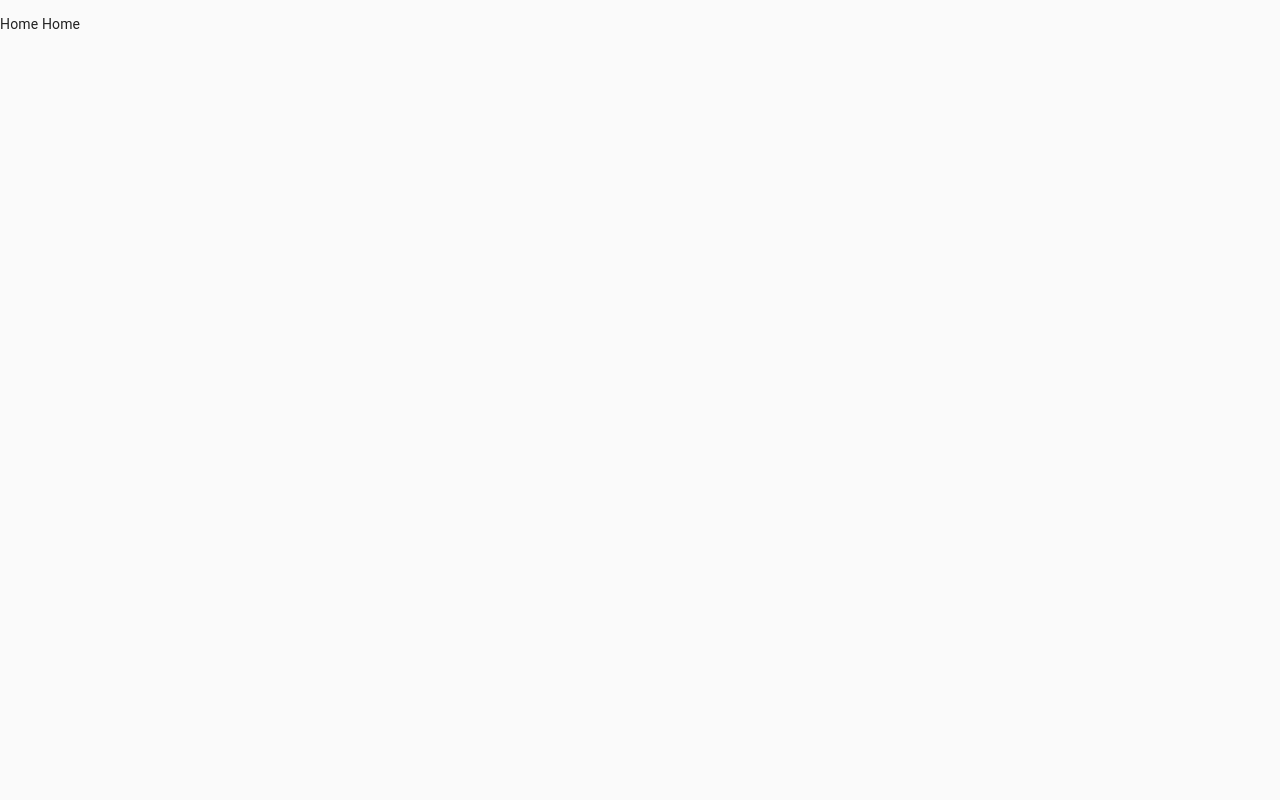
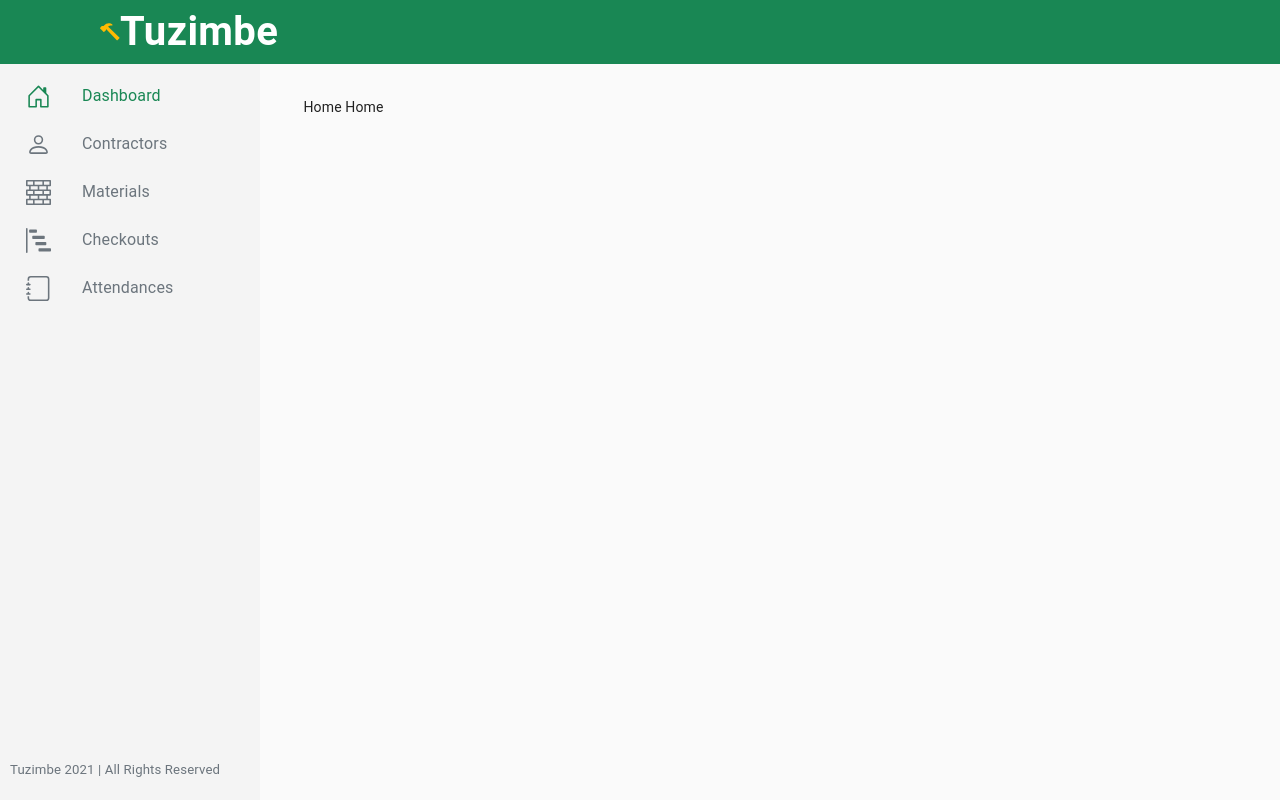
Before and after one commit to PrincesaTyne/tuzimbe, a Next.js app: page / in a window 1280 px wide. Built offline with nearby package versions, Linux system fonts and the light colour scheme.

Commit message:
implement sidebar feature

```diff
--- a/package.json
+++ b/package.json
@@ -12,7 +12,8 @@
     "@material-ui/icons": "^4.11.2",
     "next": "12.0.3",
     "react": "17.0.2",
-    "react-dom": "17.0.2"
+    "react-dom": "17.0.2",
+    "react-icons": "^4.3.1"
   },
   "devDependencies": {
     "@types/node": "16.11.6",
--- /dev/null
+++ b/src/components/layout/Sidebar.tsx
@@ -0,0 +1,223 @@
+import React, { JSXElementConstructor, ReactElement } from "react";
+import { makeStyles } from "@material-ui/core/styles";
+import CssBaseline from "@material-ui/core/CssBaseline";
+import Drawer from "@material-ui/core/Drawer";
+import Box from "@material-ui/core/Box";
+import AppBar from "@material-ui/core/AppBar";
+import Toolbar from "@material-ui/core/Toolbar";
+import List from "@material-ui/core/List";
+import Typography from "@material-ui/core/Typography";
+import IconButton from "@material-ui/core/IconButton";
+import Link from "@material-ui/core/Link";
+import MenuIcon from "@material-ui/icons/Menu";
+import ListItem from "@material-ui/core/ListItem";
+import ListItemIcon from "@material-ui/core/ListItemIcon";
+import ListItemText from "@material-ui/core/ListItemText";
+import { useRouter } from "next/router";
+import Grid from "@material-ui/core/Grid";
+import Hidden from "@material-ui/core/Hidden";
+import Container from "@material-ui/core/Container";
+import { RouteType } from "../../types/common";
+import theme from "../../styles/theme";
+import routes from "../../routes";
+import { BsHammer } from "react-icons/bs";
+
+const useStyles = makeStyles((theme) => ({
+  root: {
+    display: "flex",
+    height: "100vh",
+  },
+  appBar: {
+    boxShadow: "none",
+    zIndex: 1400,
+    backgroundColor: theme.palette.primary.main,
+  },
+  drawer: {
+    width: 260,
+    flexShrink: 0,
+    "& .MuiPaper-root": {
+      backgroundColor: "#f4f4f4",
+    },
+  },
+  drawerPaper: {
+    width: 260,
+    borderRight: "none",
+    whiteSpace: "nowrap",
+    backgroundColor: "#f4f4f4",
+    padding: "0 5px 0 10px",
+    transition: theme.transitions.create("width", {
+      easing: theme.transitions.easing.sharp,
+      duration: theme.transitions.duration.enteringScreen,
+    }),
+  },
+  drawerPaperClose: {
+    overflowX: "hidden",
+    transition: theme.transitions.create("width", {
+      easing: theme.transitions.easing.sharp,
+      duration: theme.transitions.duration.leavingScreen,
+    }),
+    width: theme.spacing(7),
+    [theme.breakpoints.up("sm")]: {
+      width: theme.spacing(9),
+    },
+  },
+  menuIcon: {
+    paddingRight: theme.spacing(5),
+    paddingLeft: theme.spacing(6),
+  },
+  grow: {
+    flexGrow: 1,
+  },
+  content: {
+    overflow: "auto",
+    width: "100%",
+  },
+  container: {
+    display: "flex",
+    flex: 1,
+    flexDirection: "column",
+    width: "98%",
+    padding: "2%",
+    margin: "0 0 50 0auto",
+    minHeight: "90vh",
+  },
+  paper: {
+    padding: theme.spacing(2),
+    display: "flex",
+    overflow: "auto",
+    flexDirection: "column",
+  },
+}));
+
+type SideBarItem = {
+  route: RouteType;
+};
+
+type Sidebar = {
+  children: ReactElement<any, string | JSXElementConstructor<any>>;
+};
+
+function Copyright() {
+  return (
+    <Typography
+      align="center"
+      style={{ fontSize: "0.825rem", color: "#6c757d" }}
+    >
+      <Link color="inherit" href="https://muzicology.herokuapp.com/">
+        Tuzimbe {new Date().getFullYear()} | All Rights Reserved
+      </Link>
+    </Typography>
+  );
+}
+
+export default function Sidebar({ children }: Sidebar) {
+  const classes = useStyles();
+  const [open, setOpen] = React.useState(false);
+
+  const handleDrawerToggle = () => {
+    setOpen(!open);
+  };
+
+  const SideBarItem = ({ route }: SideBarItem) => {
+    const router = useRouter();
+    return (
+      <ListItem
+        button
+        onClick={() => router.push(route.path)}
+        style={{
+          color:
+            router.pathname === route.path
+              ? theme.palette.primary.main
+              : "#6c757d",
+        }}
+      >
+        <ListItemIcon
+          style={{
+            color:
+              router.pathname === route.path
+                ? theme.palette.primary.main
+                : "#6c757d",
+          }}
+        >
+          {route.icon}
+        </ListItemIcon>
+        <ListItemText primary={route.name} />
+      </ListItem>
+    );
+  };
+
+  return (
+    <div className={classes.root}>
+      <CssBaseline />
+      <AppBar className={classes.appBar}>
+        <Toolbar>
+          <IconButton
+            edge="start"
+            className={classes.menuIcon}
+            aria-label="menu"
+            onClick={handleDrawerToggle}
+          >
+            <Hidden mdUp>
+              <MenuIcon style={{ width: 30, height: 30, color: "white" }} />
+            </Hidden>
+          </IconButton>
+          <BsHammer color="#ffba01" size={20} />
+          <Typography style={{ fontSize: "2.5rem", fontWeight: "bold" }}>
+            Tuzimbe
+          </Typography>
+          <div className={classes.grow} />
+        </Toolbar>
+      </AppBar>
+      <Hidden mdUp>
+        <Drawer
+          className={classes.drawer}
+          variant="temporary"
+          classes={{
+            paper: classes.drawerPaper,
+          }}
+          open={open}
+          onClose={handleDrawerToggle}
+        >
+          <Toolbar />
+          <div>
+            <List>
+              {routes?.main.map((route) => (
+                <SideBarItem route={route} key={route.path} />
+              ))}
+            </List>
+            <Box style={{ position: "absolute", bottom: 20, left: 10 }}>
+              <Copyright />
+            </Box>
+          </div>
+        </Drawer>
+      </Hidden>
+      <Hidden smDown>
+        <Drawer
+          className={classes.drawer}
+          variant="permanent"
+          classes={{
+            paper: classes.drawerPaper,
+          }}
+        >
+          <Toolbar />
+          <div>
+            <List>
+              {routes?.main.map((route) => (
+                <SideBarItem route={route} key={route.path} />
+              ))}
+            </List>
+            <Box style={{ position: "absolute", bottom: 20, left: 10 }}>
+              <Copyright />
+            </Box>
+          </div>
+        </Drawer>
+      </Hidden>
+      <Container className={classes.content}>
+        <Toolbar />
+        <Grid container className={classes.container}>
+          {children}
+        </Grid>
+      </Container>
+    </div>
+  );
+}
--- a/src/pages/_app.tsx
+++ b/src/pages/_app.tsx
@@ -1,6 +1,6 @@
 import "../styles/globals.css";
 import type { AppProps } from "next/app";
-import { Head } from "next/document";
+import head from "next/head";
 import { ThemeProvider } from "@material-ui/styles";
 import { CssBaseline } from "@material-ui/core";
 import theme from "../styles/theme";
@@ -8,7 +8,11 @@ import theme from "../styles/theme";
 function MyApp({ Component, pageProps }: AppProps) {
   return (
     <>
-      <Head></Head>
+      <head>
+        <title>tuzimbe</title>
+        <meta name="description" content="Musicology application" />
+        {/* <link rel="icon" type="image/svg+xml" href="/images/logo.svg" /> */}
+      </head>
       <ThemeProvider theme={theme}>
         <CssBaseline />
         <Component {...pageProps} />
--- a/src/pages/index.tsx
+++ b/src/pages/index.tsx
@@ -1,11 +1,14 @@
-import type { NextPage } from 'next'
-import Head from 'next/head'
-import Image from 'next/image'
+import type { NextPage } from "next";
+import Head from "next/head";
+import Image from "next/image";
+import Sidebar from "../components/layout/Sidebar";
 
 const Home: NextPage = () => {
   return (
-    <p>Home Home</p>
-  )
-}
+    <Sidebar>
+      <p>Home Home</p>
+    </Sidebar>
+  );
+};
 
-export default Home
+export default Home;
--- /dev/null
+++ b/src/routes.tsx
@@ -0,0 +1,43 @@
+import React from "react";
+import { RouteType } from "./types/common";
+import {
+  BsBricks,
+  BsBarChartSteps,
+  BsJournal,
+  BsPerson,
+  BsHouseDoor,
+} from "react-icons/bs";
+
+const main: RouteType[] = [
+  {
+    name: "Dashboard",
+    icon: <BsHouseDoor size={25} />,
+    path: "/",
+  },
+  {
+    name: "Contractors",
+    icon: <BsPerson size={25} />,
+    path: "/contractors",
+  },
+  {
+    name: "Materials",
+    icon: <BsBricks size={25} />,
+    path: "/materials",
+  },
+  {
+    name: "Checkouts",
+    icon: <BsBarChartSteps size={25} />,
+    path: "/checkouts",
+  },
+  {
+    name: "Attendances",
+    icon: <BsJournal size={25} />,
+    path: "/attendances",
+  },
+];
+
+const routes = {
+  main,
+};
+
+export default routes;
--- /dev/null
+++ b/src/types/common.ts
@@ -0,0 +1,5 @@
+export type RouteType = {
+  name: string;
+  icon: JSX.Element;
+  path: string;
+};
```
Also changed, not shown: 1 other file (tests, documents, lock files or other folders).
